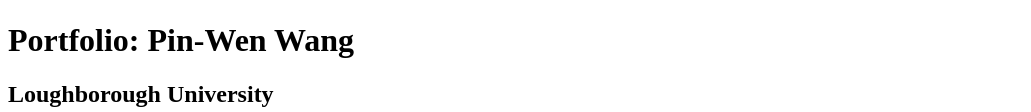
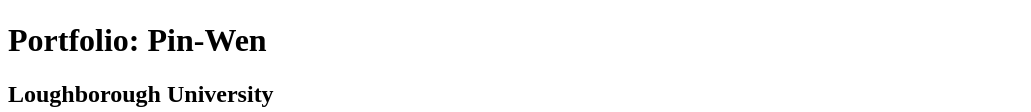
Before and after one commit to Pin-Wen/portfolio, a plain HTML site: page index.html in a window 1280 px wide. Shown: the part 269-381 px from the top of the page, without its empty margins (0-1031 px from the left). Drawn offline with Linux system fonts and the light colour scheme.

Commit message:
changed heading on homepage

```diff
--- a/index.html
+++ b/index.html
@@ -14,7 +14,7 @@
 	<img src="images/HerCapital.jpg" width="320" height="240" controls>
 	<img src="images/HerCapital.jpg" width="320" height="240" controls>
 
-  	<h1>Portfolio: Pin-Wen Wang</h1>
+  	<h1>Portfolio: Pin-Wen</h1>
   	<h2>Loughborough University</h2>
   	<h3>HerCapital Associate 2017/18</h3>
 
```
